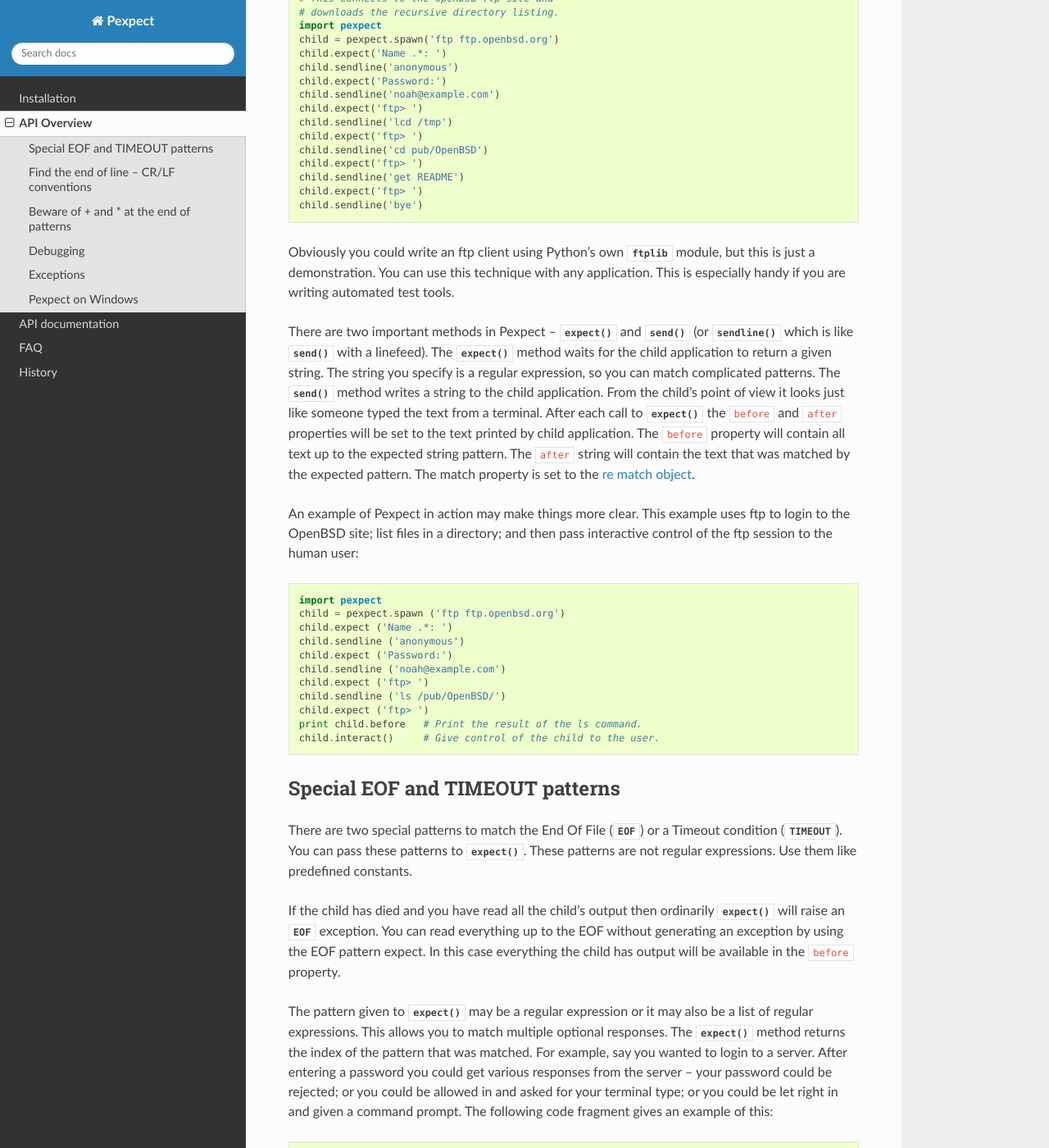
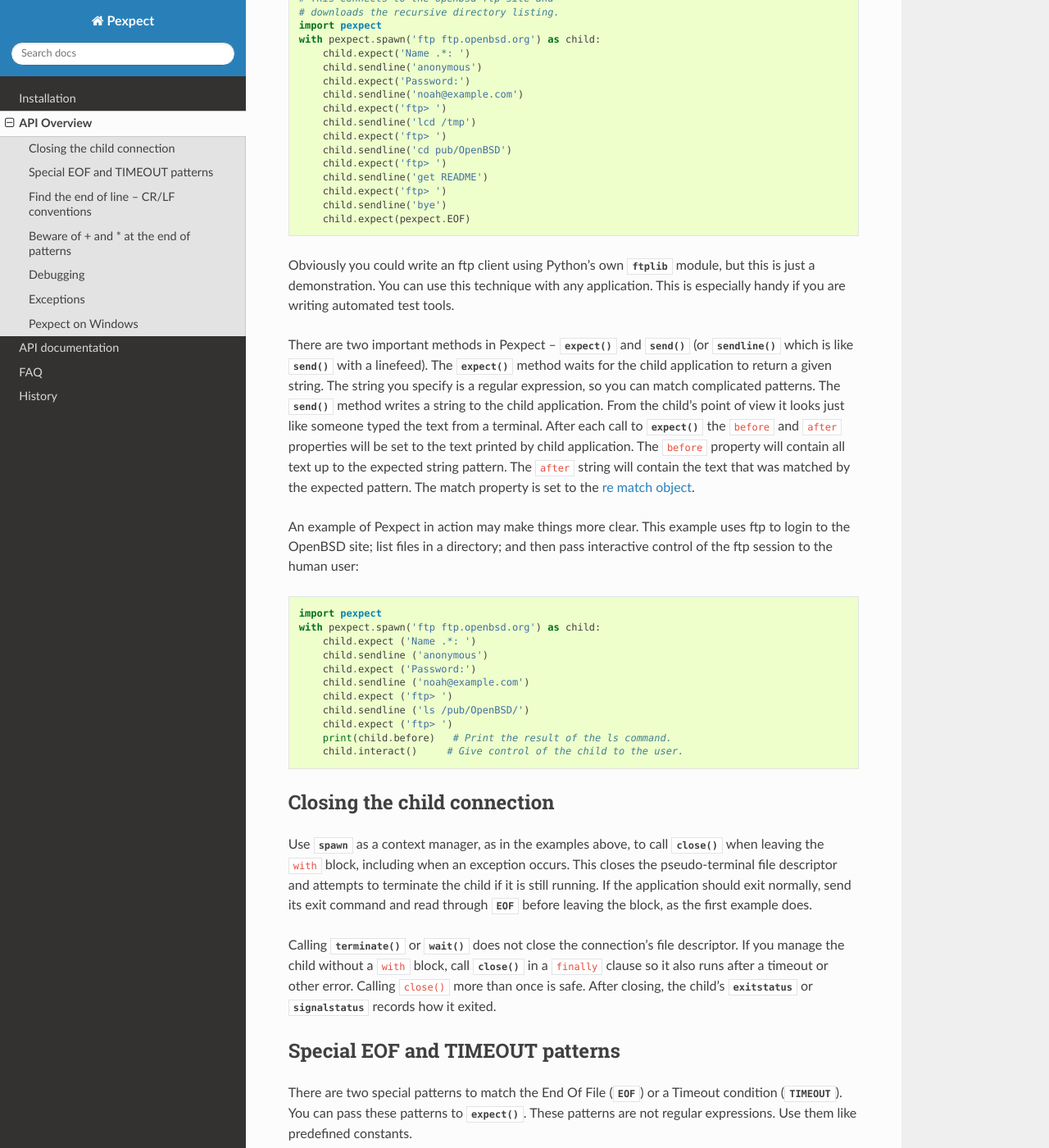
Before and after one commit to pexpect/pexpect, a Sphinx documentation site: the page built from doc/overview.rst, in a window 1280 px wide and 1400 px high, scrolled down 303 px. Shown: the whole window at 82% size. Built offline with Sphinx 7.4.7 and the Read the Docs theme 3.1.0, drawn with Linux system fonts in a browser that asks for light colours; pages that are not in the unit, such as notebooks, are missing from menus.

Commit message:
Document reliable child connection cleanup in the overview

```diff
--- a/doc/overview.rst
+++ b/doc/overview.rst
@@ -9,19 +9,20 @@ Here is an example of Pexpect in action::
     # This connects to the openbsd ftp site and
     # downloads the recursive directory listing.
     import pexpect
-    child = pexpect.spawn('ftp ftp.openbsd.org')
-    child.expect('Name .*: ')
-    child.sendline('anonymous')
-    child.expect('Password:')
-    child.sendline('noah@example.com')
-    child.expect('ftp> ')
-    child.sendline('lcd /tmp')
-    child.expect('ftp> ')
-    child.sendline('cd pub/OpenBSD')
-    child.expect('ftp> ')
-    child.sendline('get README')
-    child.expect('ftp> ')
-    child.sendline('bye')
+    with pexpect.spawn('ftp ftp.openbsd.org') as child:
+        child.expect('Name .*: ')
+        child.sendline('anonymous')
+        child.expect('Password:')
+        child.sendline('noah@example.com')
+        child.expect('ftp> ')
+        child.sendline('lcd /tmp')
+        child.expect('ftp> ')
+        child.sendline('cd pub/OpenBSD')
+        child.expect('ftp> ')
+        child.sendline('get README')
+        child.expect('ftp> ')
+        child.sendline('bye')
+        child.expect(pexpect.EOF)
 
 Obviously you could write an ftp client using Python's own :mod:`ftplib` module,
 but this is just a demonstration. You can use this technique with any application.
@@ -45,16 +46,33 @@ ftp to login to the OpenBSD site; list files in a directory; and then pass
 interactive control of the ftp session to the human user::
 
     import pexpect
-    child = pexpect.spawn ('ftp ftp.openbsd.org')
-    child.expect ('Name .*: ')
-    child.sendline ('anonymous')
-    child.expect ('Password:')
-    child.sendline ('noah@example.com')
-    child.expect ('ftp> ')
-    child.sendline ('ls /pub/OpenBSD/')
-    child.expect ('ftp> ')
-    print child.before   # Print the result of the ls command.
-    child.interact()     # Give control of the child to the user.
+    with pexpect.spawn('ftp ftp.openbsd.org') as child:
+        child.expect ('Name .*: ')
+        child.sendline ('anonymous')
+        child.expect ('Password:')
+        child.sendline ('noah@example.com')
+        child.expect ('ftp> ')
+        child.sendline ('ls /pub/OpenBSD/')
+        child.expect ('ftp> ')
+        print(child.before)   # Print the result of the ls command.
+        child.interact()     # Give control of the child to the user.
+
+Closing the child connection
+----------------------------
+
+Use :class:`~pexpect.spawn` as a context manager, as in the examples above, to
+call :meth:`~pexpect.spawn.close` when leaving the ``with`` block, including
+when an exception occurs. This closes the pseudo-terminal file descriptor and
+attempts to terminate the child if it is still running. If the application
+should exit normally, send its exit command and read through :class:`~pexpect.EOF`
+before leaving the block, as the first example does.
+
+Calling :meth:`~pexpect.spawn.terminate` or :meth:`~pexpect.spawn.wait` does not
+close the connection's file descriptor. If you manage the child without a
+``with`` block, call :meth:`~pexpect.spawn.close` in a ``finally`` clause so it
+also runs after a timeout or other error. Calling ``close()`` more than once
+is safe. After closing, the child's :attr:`~pexpect.spawn.exitstatus` or
+:attr:`~pexpect.spawn.signalstatus` records how it exited.
 
 Special EOF and TIMEOUT patterns
 --------------------------------
```
